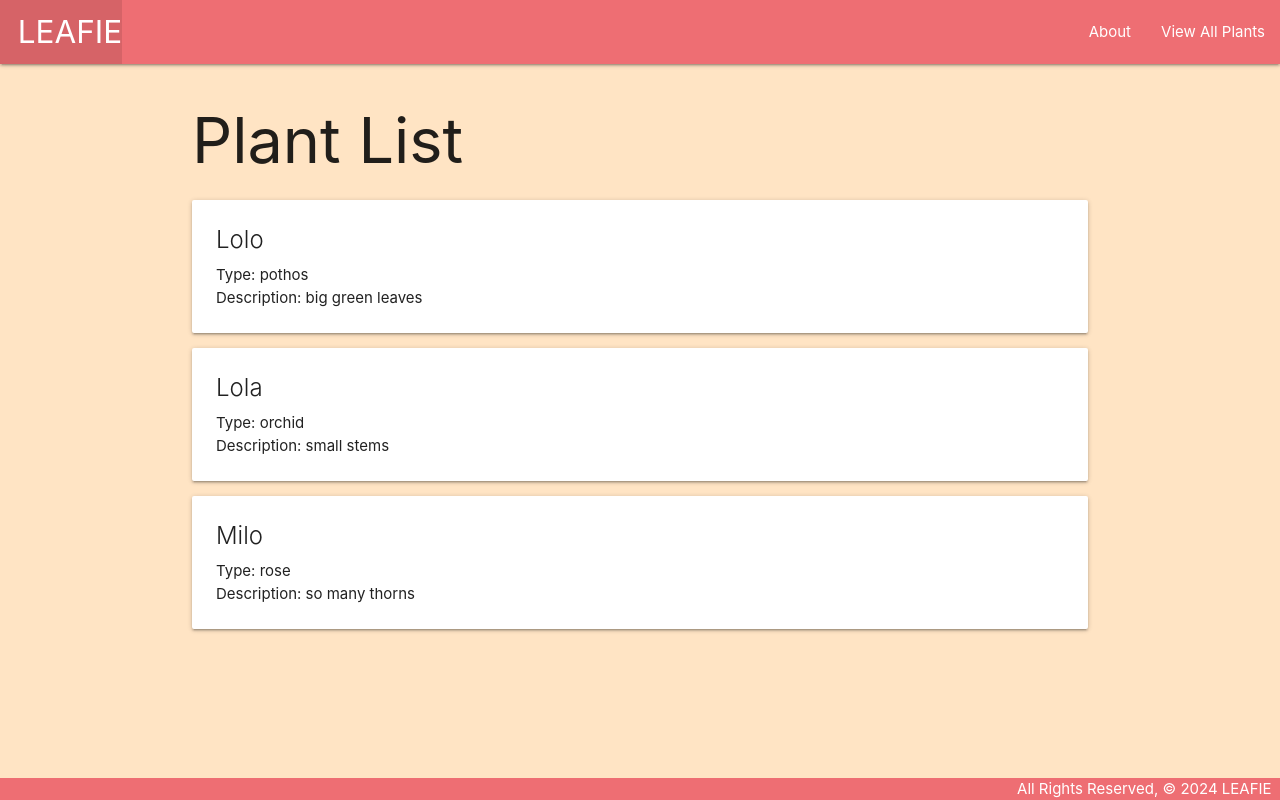
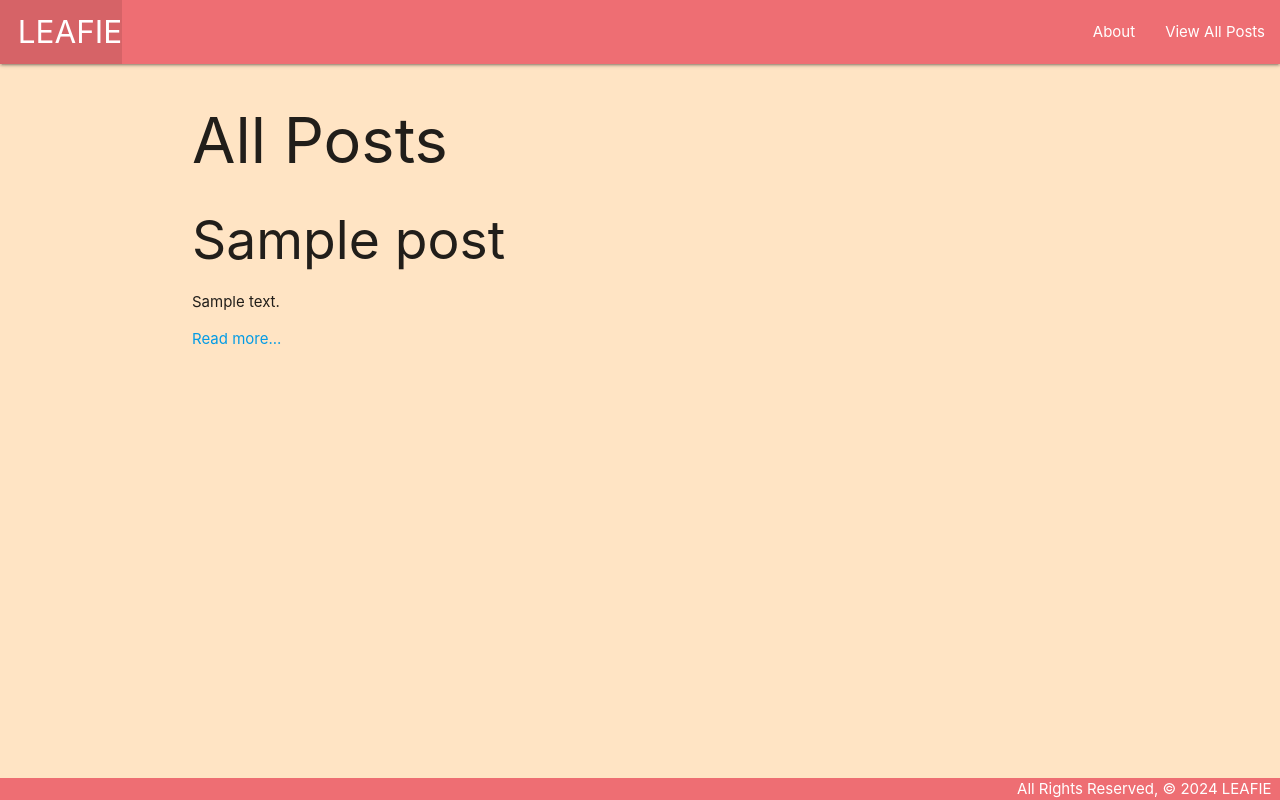
Before and after one commit to JoseGalvez-H/leafie, a Django app: page /plants/ in a window 1280 px wide. Run offline with Django 4.2, Linux system fonts and the light colour scheme; tables that the repository leaves empty hold one stand-in row (values such as "Sample post").

Commit message:
wip: switch to posts from plants

```diff
--- a/main_app/templates/base.html
+++ b/main_app/templates/base.html
@@ -21,7 +21,7 @@
                 </ul>
                 <ul class="right">
                     <li><a href="/about">About</a></li>
-                    <li><a href="/plants">View All Plants</a></li>
+                    <li><a href="/plants">View All Posts</a></li>
                 </ul>
             </div>
         </nav>
--- a/main_app/templates/plants/index.html
+++ b/main_app/templates/plants/index.html
@@ -1,21 +1,14 @@
 {% extends 'base.html' %}
 
 {% block content %}
-<h1>Plant List</h1>
-
-{% for plant in plants %}
-<div class="card">
-    <div class="card-content">
-        <span class="card-title">{{ plant.name }}</span>
-        <p>Type: {{ plant.type }}</p>
-        <p>Description: {{ plant.description }}</p>
-        <!-- {% if dog.age > 0 %}
-            <p>Age: {{ dog.age }}</p>
-        {% else %}
-            <p>Age: Puppy</p>
-        {% endif %} -->
-    </div>
-</div>
-{% endfor %}
-
+<h1>All Posts</h1>
+<ul>
+    {% for post in posts %}
+    <li>
+        <h2>{{ post.title }}</h2>
+        <p>{{ post.content|truncatewords:30 }}</p>
+        <a href="{% url 'post_detail' pk=post.pk %}">Read more...</a>
+    </li>
+    {% endfor %}
+</ul>
 {% endblock %}
--- a/main_app/views.py
+++ b/main_app/views.py
@@ -1,13 +1,75 @@
-from django.shortcuts import render
+from django.shortcuts import render, redirect
+from django.contrib.auth.decorators import login_required
+from .models import Post, Comment, Like, Bookmark
+from .forms import PostForm, CommentForm
 
-# TODO REMOVE TEMP DATABASE
-plants = [
-    {'name': 'Lolo', 'type': 'pothos', 'description': 'big green leaves'},
-    {'name': 'Lola', 'type': 'orchid', 'description': 'small stems'},
-    {'name': 'Milo', 'type': 'rose', 'description': 'so many thorns'},
-]
+def posts_list(request):
+    posts = Post.objects.all()
+    return render(request, 'posts/list.html', {'posts': posts})
 
-# Create your views here.
+@login_required
+def post_create(request):
+    if request.method == 'POST':
+        form = PostForm(request.POST)
+        if form.is_valid():
+            post = form.save(commit=False)
+            post.author = request.user
+            post.save()
+            return redirect('posts_list')
+    else:
+        form = PostForm()
+    return render(request, 'posts/create.html', {'form': form})
+
+@login_required
+def post_delete(request, pk):
+    post = get_object_or_404(Post, pk=pk)
+    if request.user == post.author:
+        post.delete()
+        return redirect('posts_list')
+    return redirect('posts_list')
+
+def post_detail(request, pk):
+    post = get_object_or_404(Post, pk=pk)
+    comments = post.comments.all()
+    return render(request, 'posts/detail.html', {'post': post, 'comments': comments})
+
+@login_required
+def add_comment(request, post_id):
+    post = get_object_or_404(Post, pk=post_id)
+    if request.method == 'POST':
+        form = CommentForm(request.POST)
+        if form.is_valid():
+            comment = form.save(commit=False)
+            comment.post = post
+            comment.author = request.user
+            comment.save()
+            return redirect('post_detail', pk=post_id)
+    else:
+        form = CommentForm()
+    return render(request, 'comments/add.html', {'form': form, 'post': post})
+
+@login_required
+def delete_comment(request, post_id, comment_id):
+    comment = get_object_or_404(Comment, pk =comment_id, post_id=post_id, author=request.user)
+    comment.delete()
+    return redirect('post_detail', pk=post_id)
+
+@login_required
+def like_post(request, post_id):
+    post = get_object_or_404(Post, pk=post_id)
+    like, created = Like.objects.get_or_create(post=post, user=request.user)
+    if not created:
+        like.delete()
+    return redirect('posts_list')
+
+@login_required
+def bookmark_post(request, post_id):
+    post = get_object_or_404(Post, pk=post_id)
+    bookmark, created = Bookmark.objects.get_or_create(post=post, user=request.user)
+    if not created:
+        bookmark.delete()
+    return redirect('posts_list')
+
 def home(request):
     return render(request, 'home.html')
 
@@ -15,6 +77,10 @@ def about(request):
     return render(request, 'about.html')
 
 def plants_index(request):
-    return render(request, 'plants/index.html', {
-        'plants': plants
-    })
+    posts = Post.objects.all()
+    return render(request, 'plants/index.html', {'posts': posts})
+
+# def plants_index(request):
+#     return render(request, 'plants/index.html', {
+#         'plants': plants
+#     })
```
Also changed, not shown: main_app/forms.py (added, +12 -0 lines).
